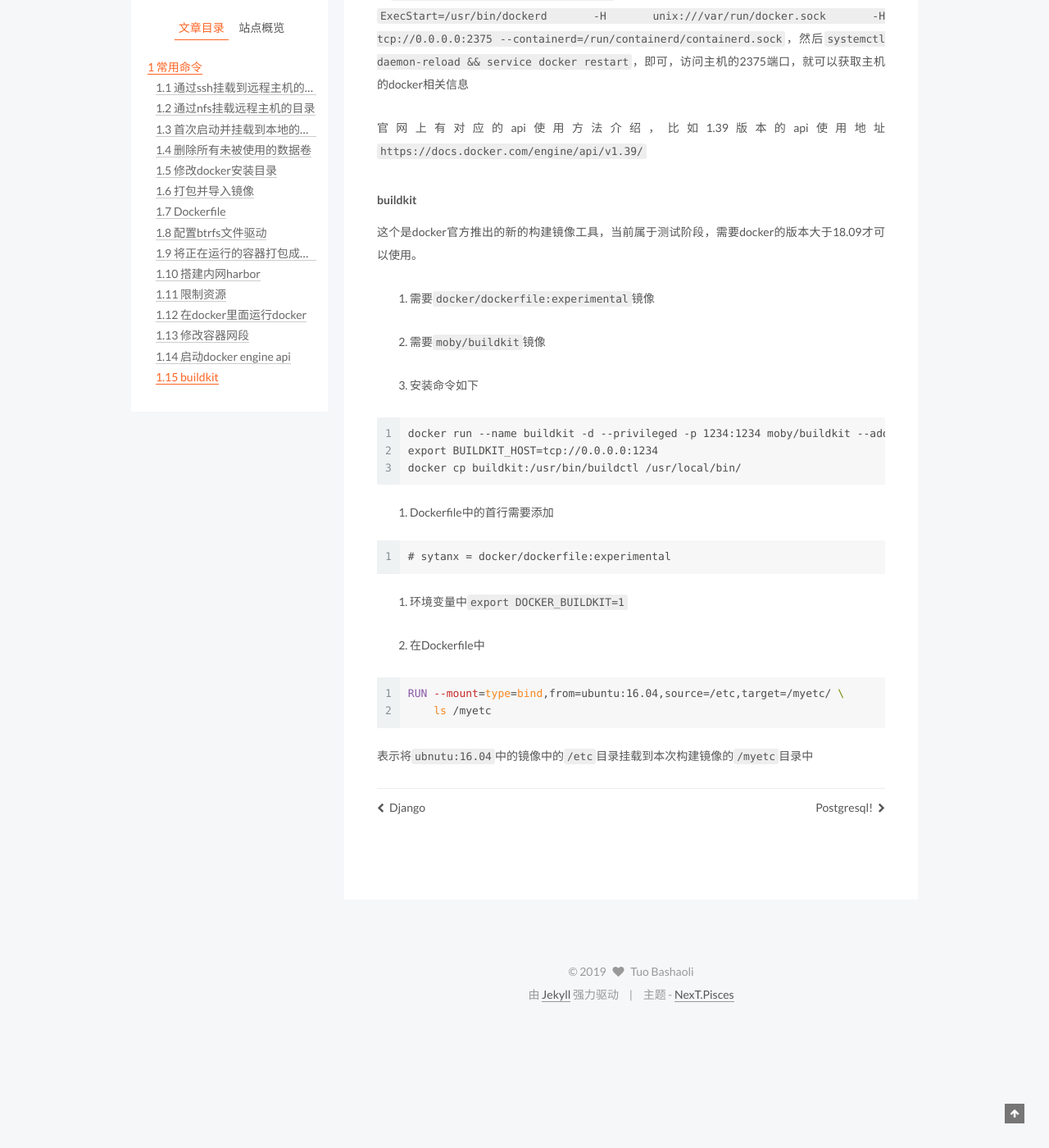
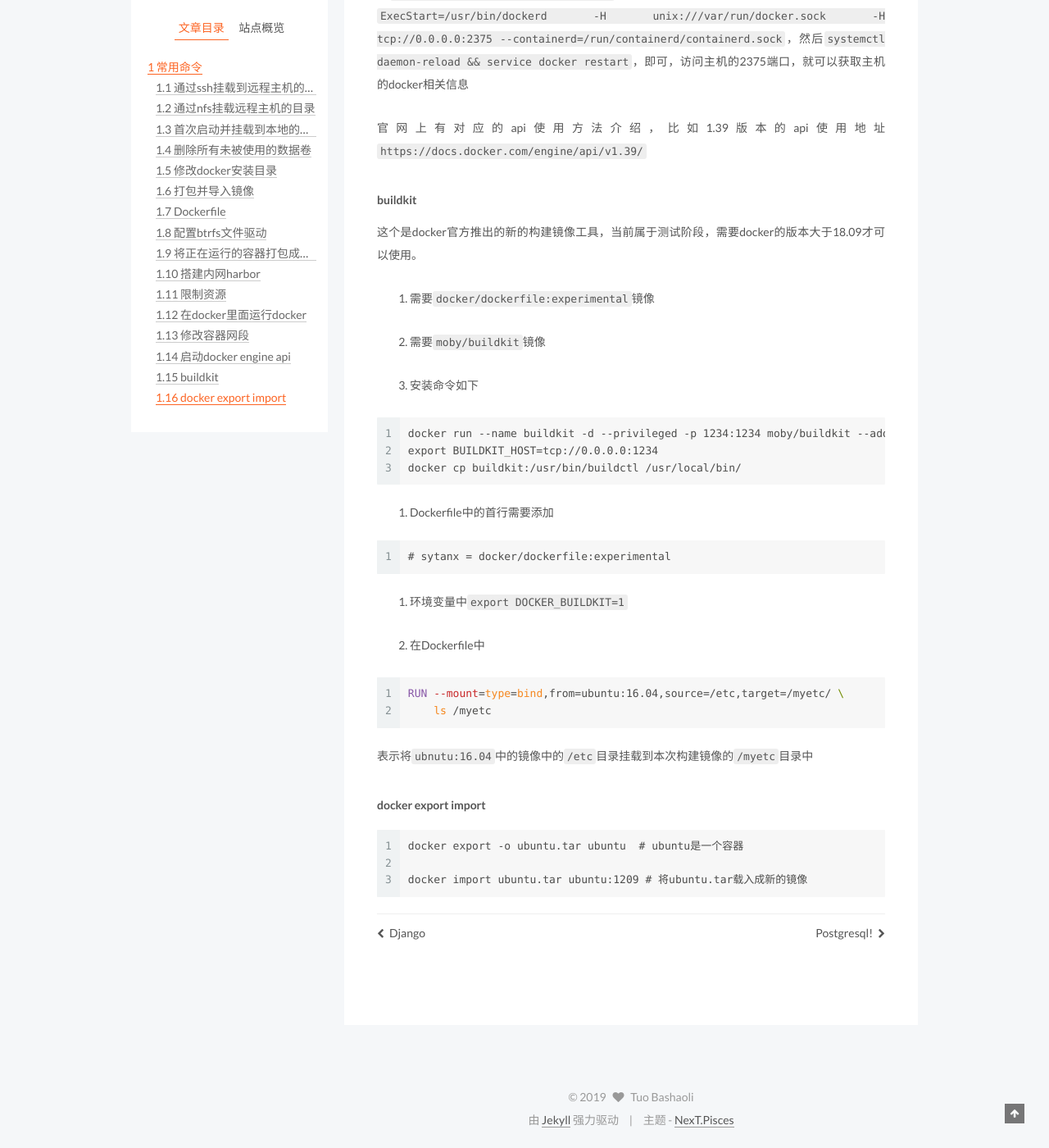
Before and after one commit to tuobashaoli/tuobashaoli.github.io, a Jekyll site: the page built from _posts/2019-09-30-docker.markdown, in a window 1280 px wide and 1400 px high, scrolled down 5047 px. Shown: the whole window at 82% size. Built offline with Jekyll 4.4.1, drawn with Linux system fonts in a browser that asks for light colours; comment, search, counter and statistics services are not loaded.

Commit message:
update docker

````diff
--- a/_posts/2019-09-30-docker.markdown
+++ b/_posts/2019-09-30-docker.markdown
@@ -243,3 +243,11 @@ RUN --mount=type=bind,from=ubuntu:16.04,source=/etc,target=/myetc/ \
 ```
 
 表示将`ubnutu:16.04`中的镜像中的`/etc`目录挂载到本次构建镜像的`/myetc`目录中
+
+##### docker export import
+
+```
+docker export -o ubuntu.tar ubuntu  # ubuntu是一个容器
+
+docker import ubuntu.tar ubuntu:1209 # 将ubuntu.tar载入成新的镜像
+```
````
